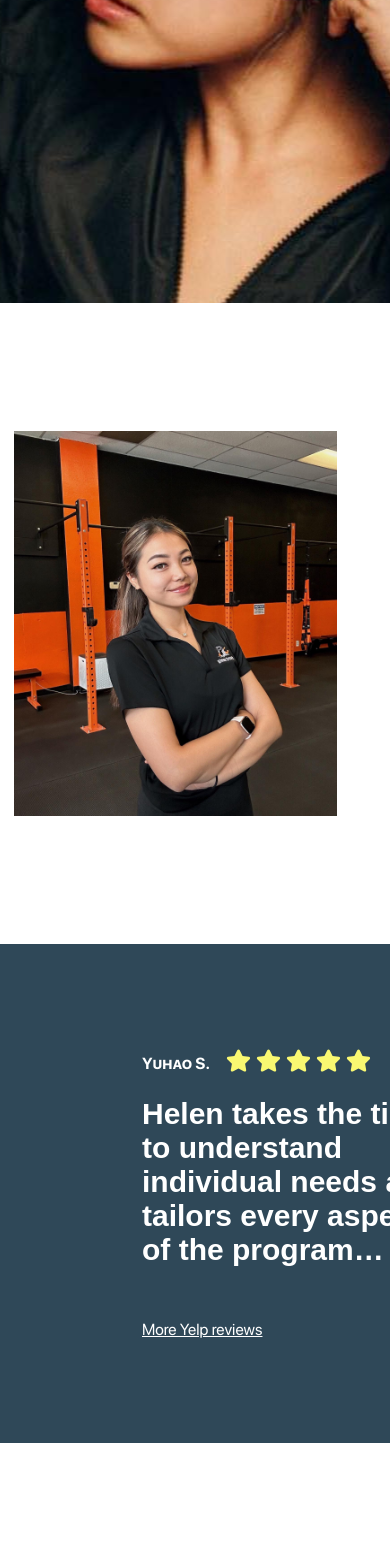
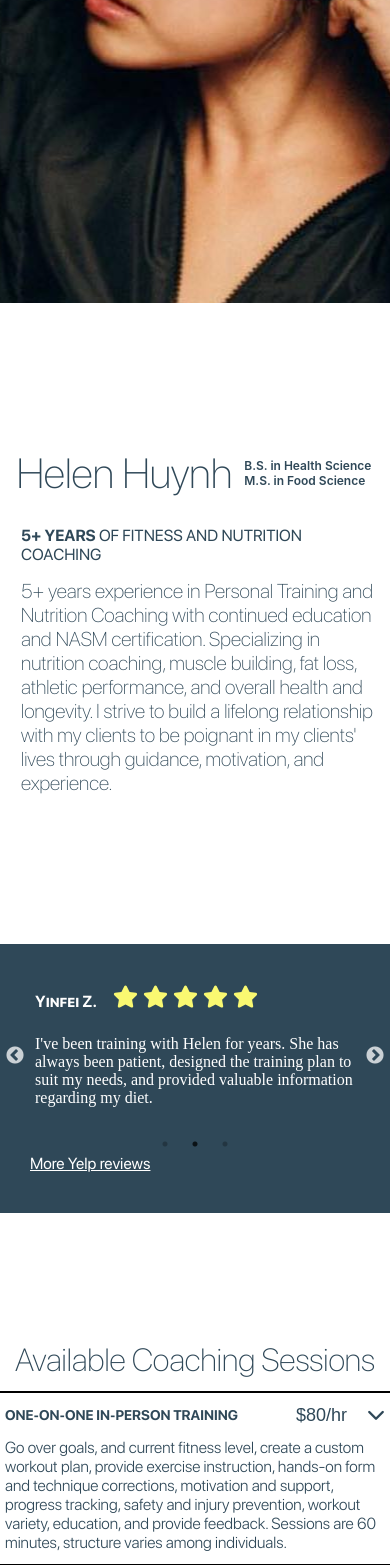
Before and after one commit to andrew-khai/Helen-Huynh-Fitness-React.js, a React (Vite) app: page / in a window 390 px wide. Shown: the part 432-1997 px from the top of the page. Built offline with nearby package versions, Linux system fonts and the light colour scheme; a web font is replaced by a local one.

Commit message:
added mobile view changes

```diff
--- a/index.html
+++ b/index.html
@@ -3,6 +3,7 @@
 
 <head>
   <meta charset="UTF-8" />
+  <meta name="viewport" content="width=device-width, initial-scale=1">
   <link rel="icon" type="image/x-icon" href="/favicon.ico" />
   <link rel="preconnect" href="https://fonts.googleapis.com">
   <link rel="preconnect" href="https://fonts.gstatic.com" crossorigin>
--- a/src/components/Footer/Footer.css
+++ b/src/components/Footer/Footer.css
@@ -159,3 +159,29 @@
     display: none;
   }
 }
+
+@media screen and (max-width: 450px) {
+  #footer-container {
+    padding: 0px 5px;
+  }
+
+  .location-title {
+    font-size: 16px;
+  }
+
+  .location-name {
+    font-size: 11px;
+  }
+
+  .location-container p {
+    font-size: 13px;
+  }
+
+  .date-time-container {
+    justify-content: space-evenly;
+  }
+
+  #company-copyright {
+    font-size: 12px;
+  }
+}
--- a/src/components/Header/Header.css
+++ b/src/components/Header/Header.css
@@ -156,3 +156,10 @@
     font-size: 18px;
   }
 }
+
+@media screen and (max-width: 450px) {
+  #subheader {
+    white-space: nowrap;
+    font-size: 15px;
+  }
+}
--- a/src/components/Homepage/Homepage.css
+++ b/src/components/Homepage/Homepage.css
@@ -503,6 +503,7 @@
 
 
 @media screen and (max-width: 1250px) {
+
   /* media screens for contact me section */
   .contact-container {
     flex-direction: column;
@@ -521,7 +522,7 @@
     width: 700px;
   }
 
-  .contact-textarea-container > textarea {
+  .contact-textarea-container>textarea {
     width: 700px;
   }
 
@@ -541,6 +542,7 @@
 }
 
 @media screen and (max-width: 1150px) {
+
   /* contact container */
   .left-text {
     font-size: 20px;
@@ -548,10 +550,12 @@
 }
 
 @media screen and (max-width: 1050px) {
+
   /* about me container */
   #about-me-container {
     column-gap: 100px;
   }
+
   .helenhuynh {
     font-size: 60px;
   }
@@ -560,3 +564,130 @@
     font-size: 14px;
   }
 }
+
+
+/* mobile */
+@media screen and (max-width: 450px) {
+
+  /* about me section */
+  #about-me-container {
+    justify-content: center;
+    width: 100%;
+  }
+
+  #about-me-details-container {
+    width: 100%;
+    justify-content: center;
+    align-items: center;
+  }
+
+  .about-me-credentials {
+    width: 370px;
+  }
+
+  .helenhuynh {
+    font-size: 42px;
+  }
+
+  .degree {
+    font-size: 12px;
+  }
+
+  .experience {
+    margin-left: 12px;
+    width: 360px;
+  }
+
+  .second-about-me {
+    height: 220px;
+    width: 360px;
+    margin-left: 12px;
+  }
+
+  /* reviews section */
+  #reviews-section-container {
+    padding: 40px 30px;
+  }
+
+  .mobile-reviews {
+    display: flex;
+    flex-direction: column;
+    align-items: center;
+    margin-left: 5px;
+  }
+
+  .review-content {
+    height: 4.6em;
+    /* Adjust as needed to accommodate three lines of text */
+    overflow: hidden;
+    text-overflow: ellipsis;
+    display: -webkit-box;
+    -webkit-line-clamp: 4;
+    -webkit-box-orient: vertical;
+  }
+
+
+  .main-reviewer {
+    margin-bottom: 10px;
+    display: flex;
+    align-items: center;
+  }
+
+  .review-stars {
+    margin-bottom: 10px;
+  }
+
+  /* sessions section */
+  #sessions-section-container {
+    padding: 0px;
+    width: 100%;
+  }
+
+  .sessions-container {
+    width: 100%;
+  }
+
+  .sessions-info-container {
+    width: 100%;
+  }
+
+  .sessions-section-title {
+    font-size: 32px;
+    align-self: center;
+  }
+
+  .sessions-info {
+    width: 100%;
+    padding: 0px 5px;
+  }
+
+  .training-type {
+    font-size: 14px;
+  }
+
+  .pricing {
+    font-size: 18px;
+  }
+
+  /* contact section */
+  #contact-section-container {
+    padding-inline: 0px;
+  }
+
+  .left-title {
+    font-size: 40px;
+  }
+
+  .left-text {
+    font-size: 12px;
+  }
+
+  .rightside-contact {
+    width: 100%;
+    padding-inline: 10px;
+  }
+
+  form {
+    width: 100%;
+  }
+}
--- a/src/components/Homepage/index.jsx
+++ b/src/components/Homepage/index.jsx
@@ -1,6 +1,7 @@
 import { useState } from "react";
 import "./Homepage.css"
 import { FaStar } from "react-icons/fa";
+import SimpleSlider from "../Reviews";
 
 const HomePage = () => {
   const [dropdown1, setDropdown1] = useState(true);
@@ -20,9 +21,11 @@ const HomePage = () => {
   return (
     <main id="main-content-container">
       <section id="about-me-container">
+        {window.innerWidth > 450 && (
           <div id="about-me-image-container">
             <img style={{ width: "323px", height: "385px" }} src="/images/helenheadshot.jpg" />
           </div>
+        )}
         <div id="about-me-details-container">
           <div className="first-about-me">
             <div className="about-me-credentials">
@@ -52,7 +55,12 @@ const HomePage = () => {
           </div> */}
         </div>
       </section>
+
       <section id="reviews-section-container">
+        {window.innerWidth <= 450 ?
+          (<SimpleSlider />) :
+          (
+
             <div id="reviews-container">
               <div id="main-review-container">
                 <div className="main-review">
@@ -87,6 +95,8 @@ const HomePage = () => {
                 </div>
               </div>
             </div>
+          )
+        }
       </section>
       <section id="sessions-section-container">
         <div className="sessions-container">
--- /dev/null
+++ b/src/components/Reviews/Reviews.css
@@ -0,0 +1,3 @@
+.slick-slider {
+  width: 100%;
+}
--- /dev/null
+++ b/src/components/Reviews/index.jsx
@@ -0,0 +1,46 @@
+import React from "react";
+import Slider from "react-slick";
+import "slick-carousel/slick/slick.css";
+import "slick-carousel/slick/slick-theme.css";
+import "./Reviews.css"
+import { FaStar } from "react-icons/fa";
+
+export default function SimpleSlider() {
+  var settings = {
+    dots: true,
+    infinite: true,
+    speed: 500,
+    slidesToShow: 1,
+    slidesToScroll: 1,
+    autoplay: true,
+    autoplaySpeed: 5000
+  };
+  return (
+    <>
+      <Slider {...settings}>
+        <div className="mobile-reviews">
+          <div className="main-reviewer">
+            <div className="reviewers">Yuhao S.</div>
+            <div className="review-stars"><FaStar /><FaStar /><FaStar /><FaStar /><FaStar /></div>
+          </div>
+          <p className="review-content">Helen takes the time to understand individual needs and tailors every aspect of the program accordingly. Her knowledge is not only impressive but also deeply practical, making the journey towards a healthier lifestyle both educational and enjoyable.</p>
+        </div>
+        <div className="mobile-reviews">
+          <div className="main-reviewer">
+            <div className="reviewers">Yinfei Z.</div>
+            <div className="review-stars"><FaStar /><FaStar /><FaStar /><FaStar /><FaStar /></div>
+          </div>
+          <p className="review-content">I've been training with Helen for years. She has always been patient, designed the training plan to suit my needs, and provided valuable information regarding my diet.</p>
+        </div>
+        <div className="mobile-reviews">
+          <div className="main-reviewer">
+            <div className="reviewers">Jon L.</div>
+            <div className="review-stars"><FaStar /><FaStar /><FaStar /><FaStar /><FaStar /></div>
+          </div>
+          <p className="review-content">Knowledgeable, attentive, and will leave you feeling healthier coming out of the gym!</p>
+        </div>
+      </Slider>
+      <a className="reviews-link" target="_blank" href="https://www.yelp.com/biz/foothill-physique-studio-monrovia?q=helen" style={{marginTop: "15px"}}>More Yelp reviews</a>
+    </>
+  );
+}
```
Also changed, not shown: package.json (+6 -1 lines), 1 other file (tests, documents, lock files or other folders). Lines whose indentation alone changed are shown as unchanged.
